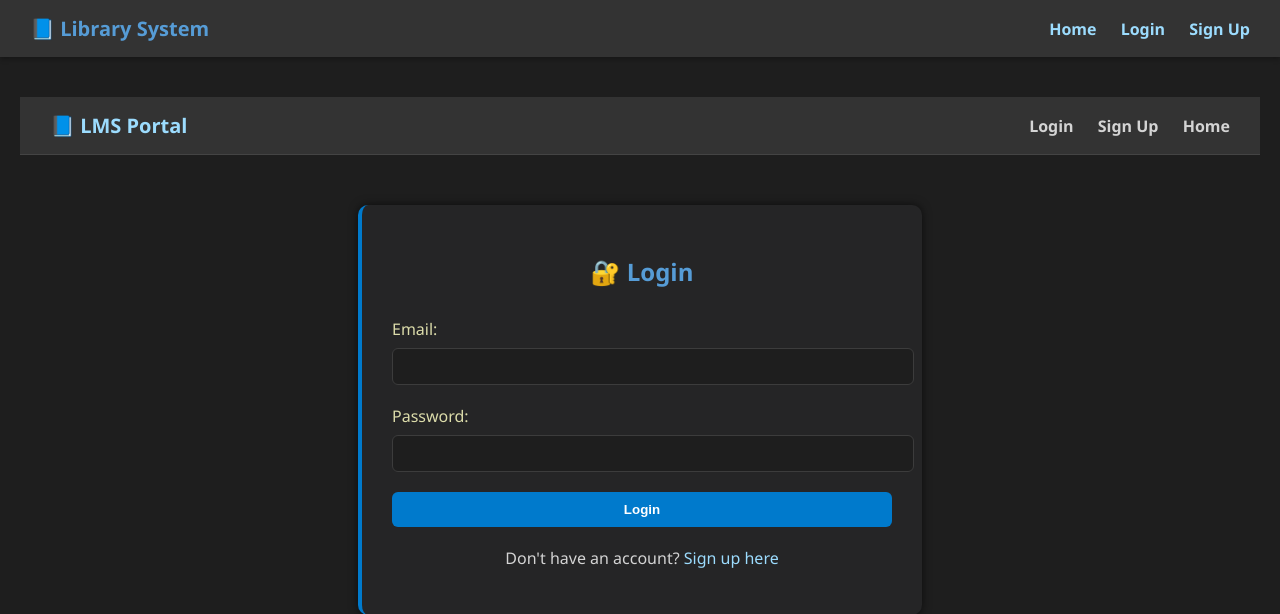
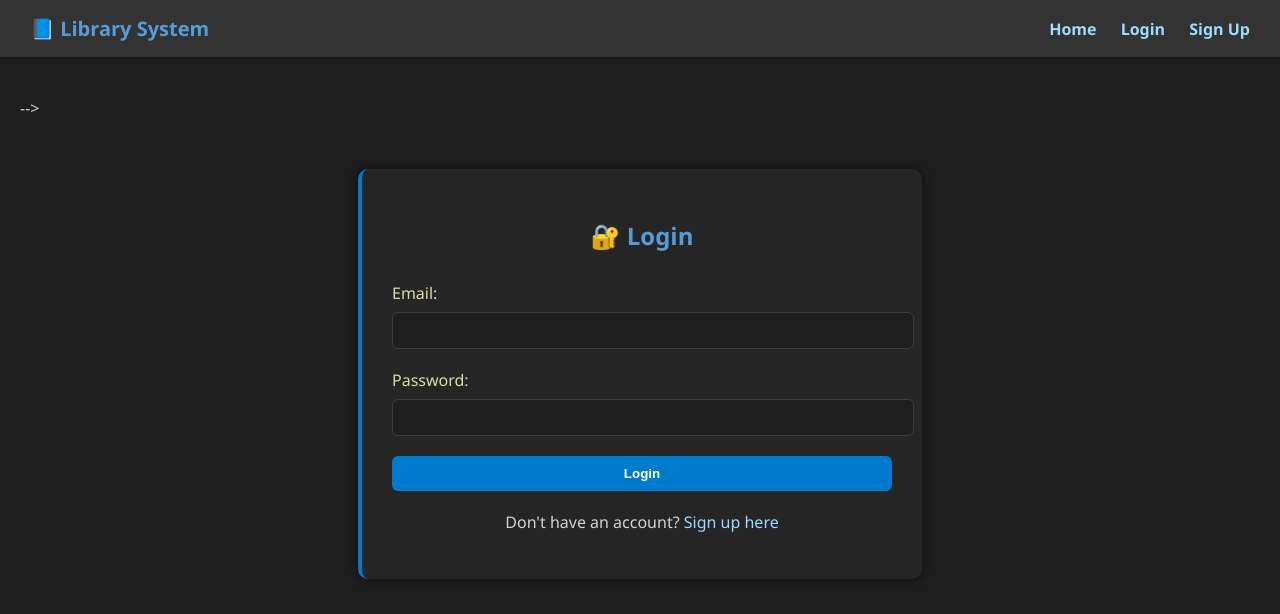
Before and after one commit to Desai-Chaithra/library-management-system, a Flask app: page /login in a window 1280 px wide. Shown: the top 614 px of the page. Run offline with Flask 3, Linux system fonts and the light colour scheme.

Commit message:
Updated index and signin pages with new design

```diff
--- a/templates/index.html
+++ b/templates/index.html
@@ -122,13 +122,13 @@
 </style>
 
 <!-- NAVBAR -->
-<div class="navbar">
+<!-- <div class="navbar">
   <h1>📘 LMS Portal</h1>
   <div>
     <a href="{{ url_for('login') }}">Login</a>
     <a href="{{ url_for('signup') }}">Sign Up</a>
   </div>
-</div>
+</div> -->
 
 <!-- MAIN CONTENT -->
 <div class="hero">
--- a/templates/login.html
+++ b/templates/login.html
@@ -108,14 +108,14 @@
 </style>
 
 <!-- NAVBAR -->
-<div class="navbar">
-  <h1>📘 LMS Portal</h1>
+<!-- <div class="navbar">
+  <!-- <h1>📘 LMS Portal</h1>
   <div>
     <a href="{{ url_for('login') }}">Login</a>
     <a href="{{ url_for('signup') }}">Sign Up</a>
     <a href="{{ url_for('index') }}">Home</a>
-  </div>
-</div>
+  </div> -->
+</div> -->
 
 <!-- LOGIN FORM -->
 <div class="login-container">
```
